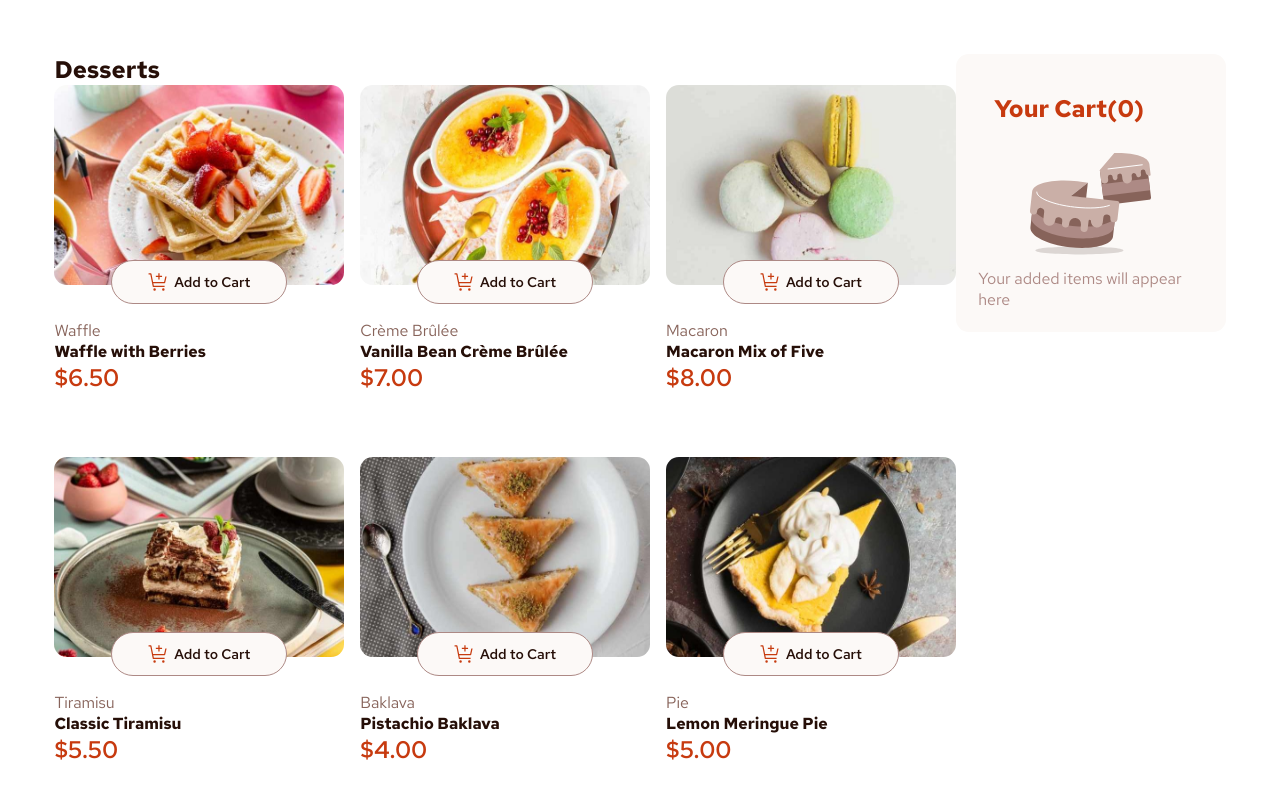
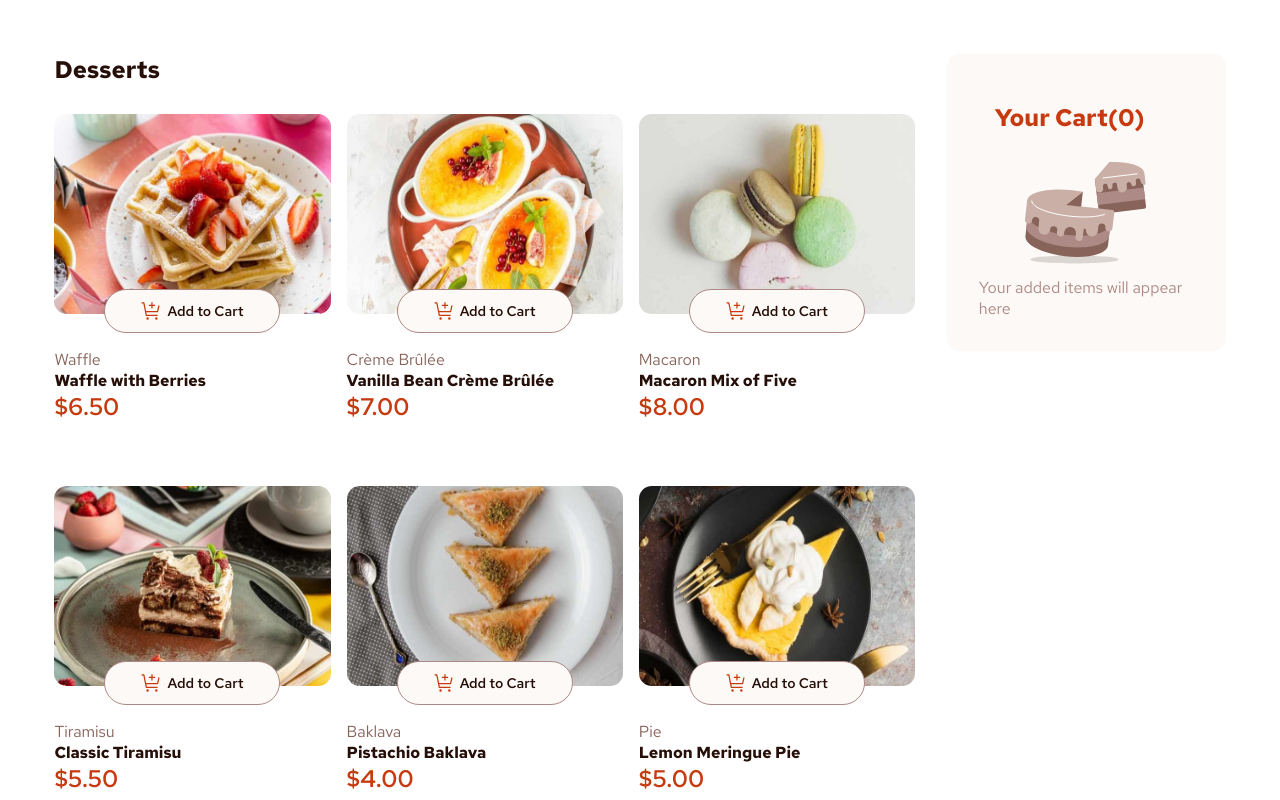
Before and after one commit to 0gemeoJV/ProductCart, a React (Vite) app in the folder Product-cart/: page / in a window 1280 px wide. Shown: the top 800 px of the page. Built offline with nearby package versions, Linux system fonts and the light colour scheme.

Commit message:
tratando responsividade do Yourcart em desktop

```diff
--- a/Product-cart/src/App.css
+++ b/Product-cart/src/App.css
@@ -27,6 +27,7 @@
 
 .desserts-sections h1{
     color: var(--rose-900);
+    margin-bottom: 1.8rem;
 }
 
 .your-cart-section{
--- a/Product-cart/src/Responsive.css
+++ b/Product-cart/src/Responsive.css
@@ -10,4 +10,9 @@
         gap: 1rem;
         row-gap: 1rem;
     }
+
+    .your-cart-section {
+        margin-left: 2rem;
+        padding: 2rem;
+    }
 }
--- a/Product-cart/src/stylesComponents/YourCartStyle.css
+++ b/Product-cart/src/stylesComponents/YourCartStyle.css
@@ -5,7 +5,6 @@
     justify-content: center;
     flex-direction: column;
     align-items: center;
-
 }
 
 .added-items p{
```
